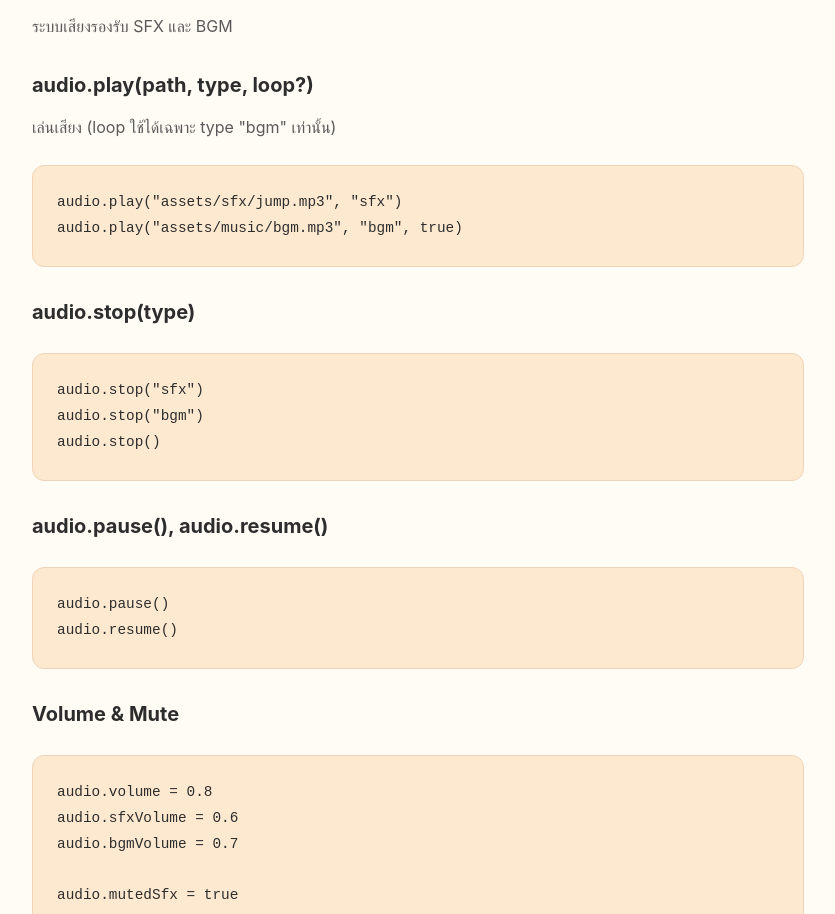
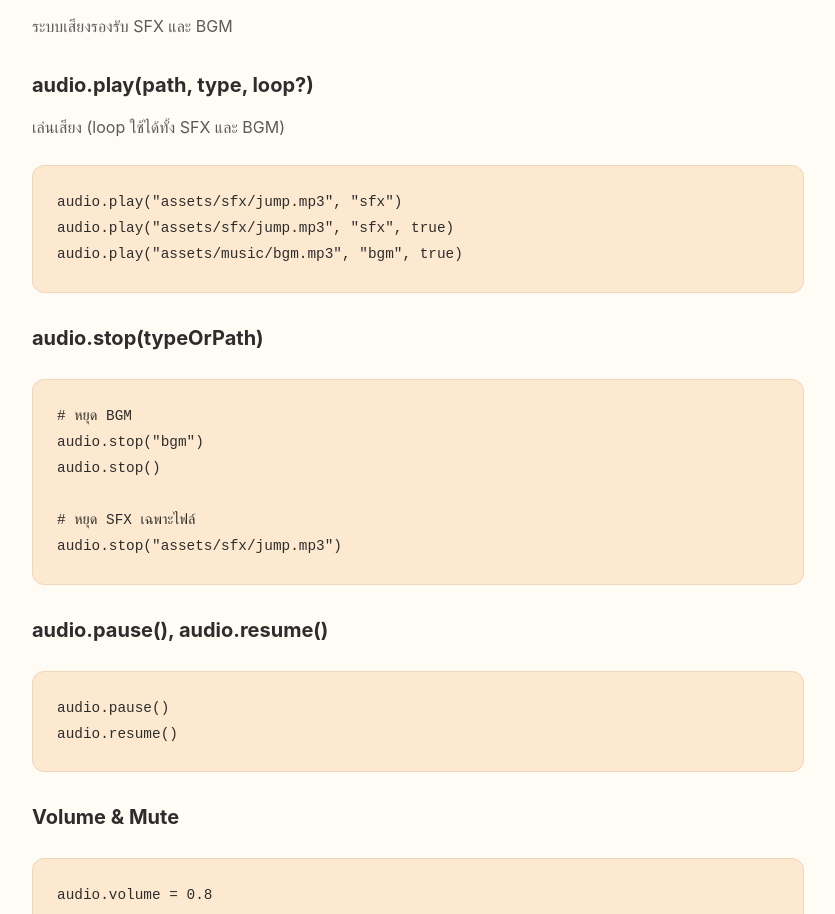
Before and after one commit to TimeAndTimeStudio/TME, a website: page website/docs.html in a window 1280 px wide. Shown: the part 4677-5591 px from the top of the page, without its empty margins (362-1197 px from the left). Drawn offline with Linux system fonts and the light colour scheme.

Commit message:
Update docs.html: SFX loop support and audio.stop(path)

```diff
--- a/website/docs.html
+++ b/website/docs.html
@@ -403,14 +403,18 @@ key("NUMPADPARENRIGHT") key("NumpadParenRight")</div>
               <p>ระบบเสียงรองรับ SFX และ BGM</p>
 
               <h3>audio.play(path, type, loop?)</h3>
-              <p>เล่นเสียง (loop ใช้ได้เฉพาะ type "bgm" เท่านั้น)</p>
+              <p>เล่นเสียง (loop ใช้ได้ทั้ง SFX และ BGM)</p>
               <div class="code-block">audio.play("assets/sfx/jump.mp3", "sfx")
+audio.play("assets/sfx/jump.mp3", "sfx", true)
 audio.play("assets/music/bgm.mp3", "bgm", true)</div>
 
-              <h3>audio.stop(type)</h3>
-              <div class="code-block">audio.stop("sfx")
+              <h3>audio.stop(typeOrPath)</h3>
+              <div class="code-block"># หยุด BGM
 audio.stop("bgm")
-audio.stop()</div>
+audio.stop()
+
+# หยุด SFX เฉพาะไฟล์
+audio.stop("assets/sfx/jump.mp3")</div>
 
               <h3>audio.pause(), audio.resume()</h3>
               <div class="code-block">audio.pause()
@@ -429,14 +433,18 @@ audio.mutedBgm = true</div>
               <p>Audio system supporting SFX and BGM playback.</p>
 
               <h3>audio.play(path, type, loop?)</h3>
-              <p>Play audio (loop only works with "bgm" type).</p>
+              <p>Play audio (loop works for both SFX and BGM).</p>
               <div class="code-block">audio.play("assets/sfx/jump.mp3", "sfx")
+audio.play("assets/sfx/jump.mp3", "sfx", true)
 audio.play("assets/music/bgm.mp3", "bgm", true)</div>
 
-              <h3>audio.stop(type)</h3>
-              <div class="code-block">audio.stop("sfx")
+              <h3>audio.stop(typeOrPath)</h3>
+              <div class="code-block"># Stop BGM
 audio.stop("bgm")
-audio.stop()</div>
+audio.stop()
+
+# Stop specific SFX
+audio.stop("assets/sfx/jump.mp3")</div>
 
               <h3>audio.pause(), audio.resume()</h3>
               <div class="code-block">audio.pause()
```
